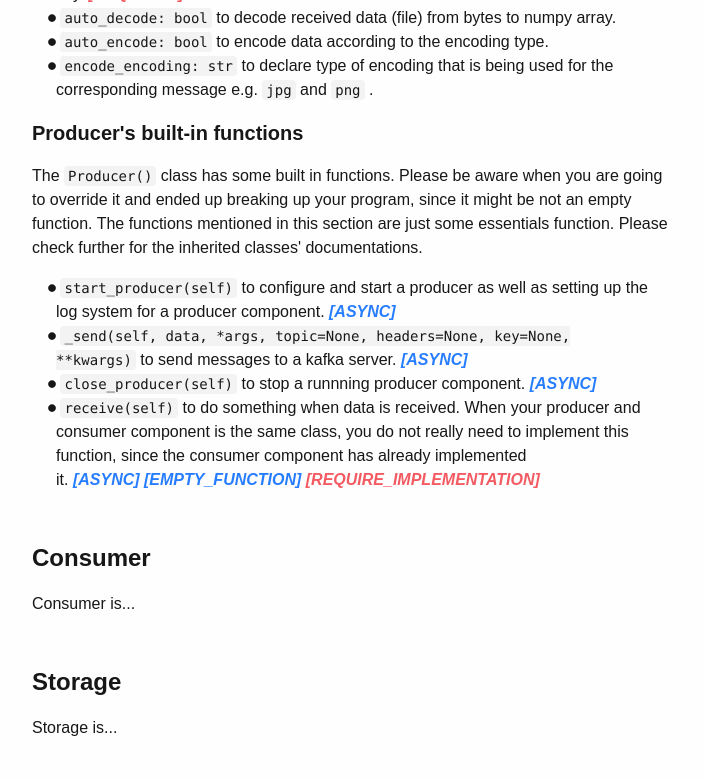
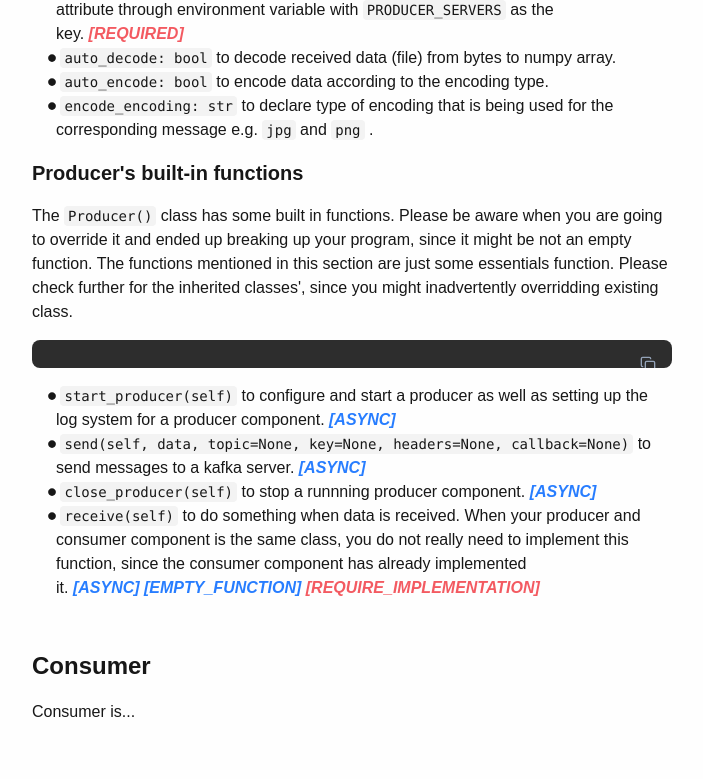
Before and after one commit to FXDROS/fogverse-documentation, a Next.js app: page /documentation in a window 1280 px wide. Shown: the part 6739-7518 px from the top of the page, without its empty margins (416-1119 px from the left). Built offline with nearby package versions, Linux system fonts and the light colour scheme.

Commit message:
feat: update producer documentation

```diff
--- a/src/components/pages/documentation/fogverse-basics/producer.tsx
+++ b/src/components/pages/documentation/fogverse-basics/producer.tsx
@@ -14,23 +14,23 @@ const Producer = () => {
       <div id="producer" className="text-very-lg font-bold my-4">
         Producer
       </div>
+      To send messages to a Kafka topic, a component has to extend the
+      <SmallCode code="Producer()" />
+      class, which basically, is just an empty class that extends the
+      <SmallCode code="AbstractConsumer()" />
+      class, the
+      <SmallCode code="AIOKafkaProducer()" />
+      class, and the
+      <SmallCode code="Runnable()" />
+      class. You might wonder why a producer component should extend a consumer
+      class even though it is designed to create a producer component. FogVerse
+      is designed with data stream management in mind. Hence, as mentioned
+      before, a component is expected to behave as a producer and consumer.
       <div className="text-lg font-semibold my-4">
         Producer&apos;s base attributes
       </div>
       <div className="text-base">
-        To send messages to a Kafka topic, a component has to extend the
-        <SmallCode code="Producer()" />
-        class, which basically, is just an empty class that extends the
-        <SmallCode code="AbstractConsumer()" />
-        class, the
-        <SmallCode code="AIOKafkaProducer()" />
-        class, and the
-        <SmallCode code="Runnable()" />
-        class. You might wonder why a producer component should extend a
-        consumer class even though it is designed to create a producer
-        component. FogVerse is designed with data stream management in mind.
-        Hence, as mentioned before, a component is expected to behave as a
-        producer and consumer. When initializing a
+        When initializing a
         <SmallCode code="Producer()" />
         class, there are several attributes that you can declare, and some of
         them are required.
@@ -80,7 +80,8 @@ const Producer = () => {
         override it and ended up breaking up your program, since it might be not
         an empty function. The functions mentioned in this section are just some
         essentials function. Please check further for the inherited
-        classes&apos; documentations.
+        classes&apos;, since you might inadvertently overridding existing class.
+        <CodeSnippet language="python" code={PRODUCER.base_functions} />
         <div className="mt-4 ml-4">
           <UnorderedList>
             <SmallCode code="start_producer(self)" />
@@ -90,8 +91,8 @@ const Producer = () => {
           </UnorderedList>
           <UnorderedList>
             <SmallCode
-              code="_send(self, data, *args, topic=None, headers=None, key=None,
-                    **kwargs)"
+              code="send(self, data, topic=None, key=None, headers=None,
+                   callback=None)"
             />
             to send messages to a kafka server.
             <AsyncFunction />
```
